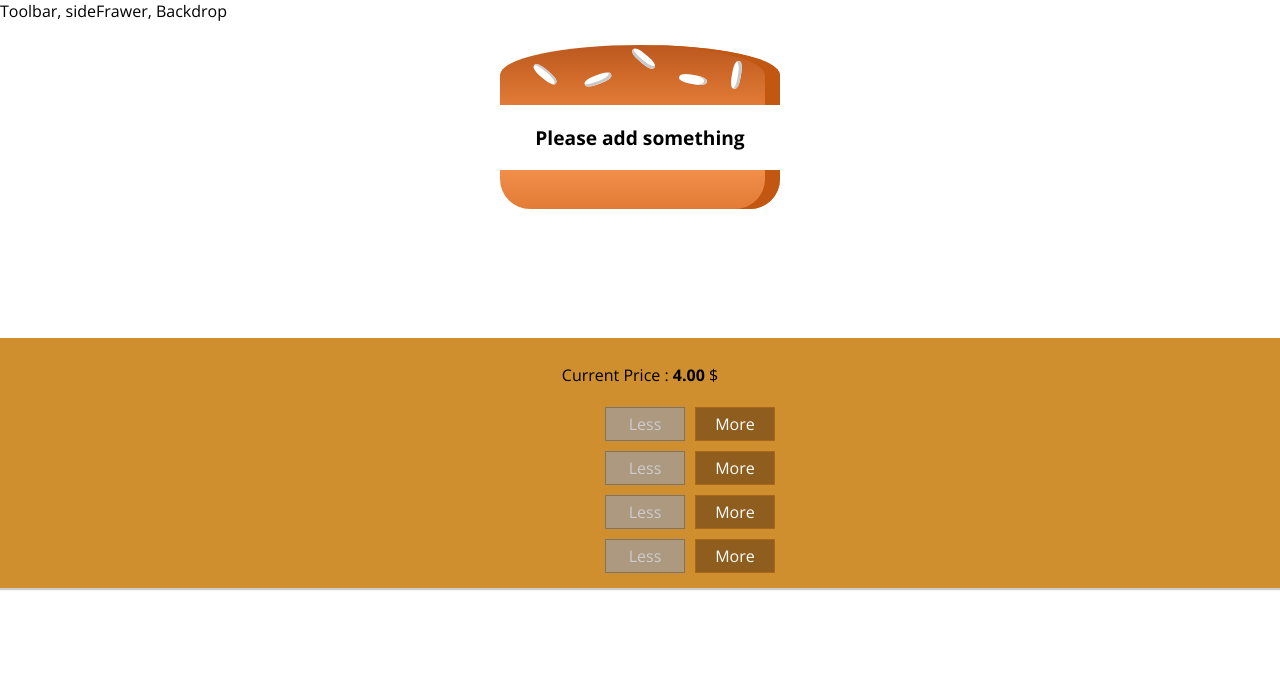
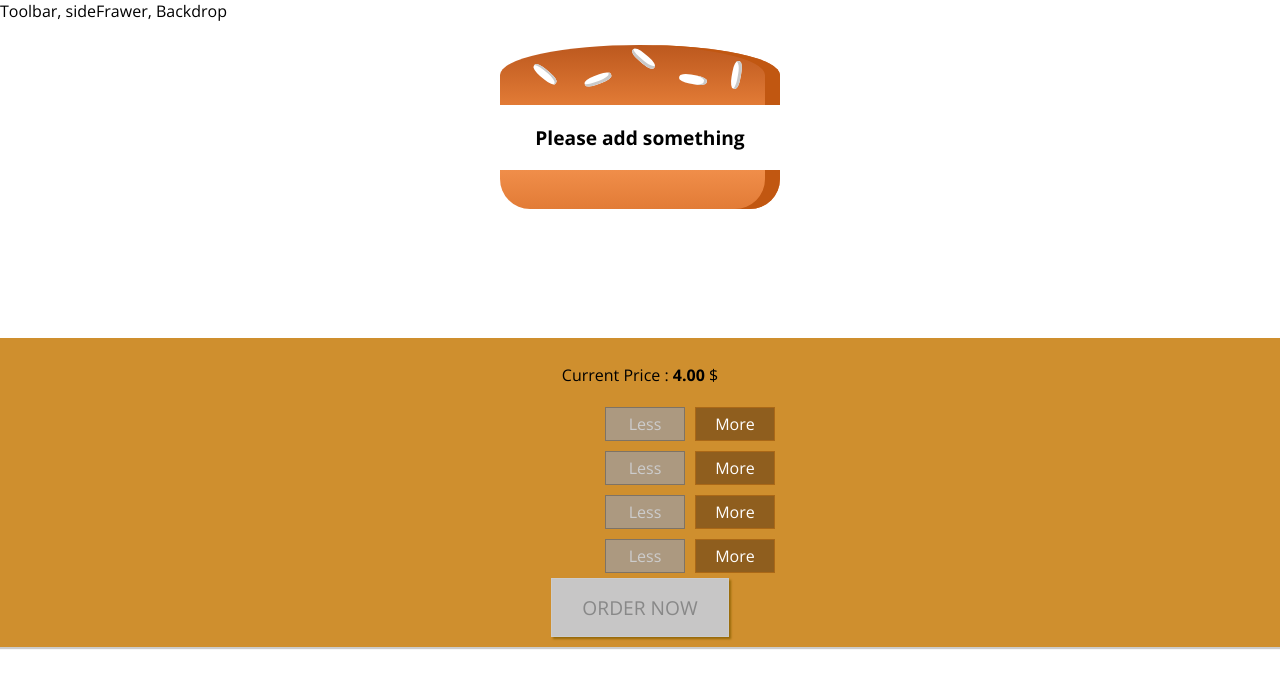
Before and after one commit to momtysamby/BurgerBuilder, a React app: page / in a window 1280 px wide. Shown: the top 688 px of the page. Built offline with nearby package versions, Linux system fonts and the light colour scheme.

Commit message:
Lecture 136

```diff
--- a/src/components/Burger/BuildControls/BuildControls.css
+++ b/src/components/Burger/BuildControls/BuildControls.css
@@ -8,3 +8,45 @@
     margin: auto;
     padding: 10px 0;
 }
+
+
+.OrderButton {
+    background-color: #DAD735;
+    outline: none;
+    cursor: pointer;
+    border: 1px solid #966909;
+    color: #966909;
+    font-family: inherit;
+    font-size: 1.2em;
+    padding: 15px 30px;
+    box-shadow: 2px 2px 2px #966909;
+}
+
+.OrderButton:hover, .OrderButton:active {
+    background-color: #A0DB41;
+    border: 1px solid #966909;
+    color: #966909;
+}
+
+.OrderButton:disabled {
+    background-color: #C7C6C6;
+    cursor: not-allowed;
+    border: 1px solid #ccc;
+    color: #888888;
+}
+
+.OrderButton:not(:disabled) {
+    animation: enable 0.3s linear;
+}
+
+@keyframes enable {
+    0% {
+        transform: scale(1);
+    }
+    60% {
+        transform: scale(1.1);
+    }
+    100% {
+        transform: scale(1);
+    }
+}
--- a/src/components/Burger/BuildControls/BuildControls.js
+++ b/src/components/Burger/BuildControls/BuildControls.js
@@ -21,6 +21,8 @@
                 removed={() => props.ingredientRemoved(ctrl.type)}
                 disabled={props.disabled[ctrl.type]}/>
         ))}
+        <button className={classes.OrderButton}
+        disabled={!props.purchasable}>ORDER NOW</button>
     </div>
 )
 
--- a/src/containers/BurgerBuilder/BurgerBuilder.js
+++ b/src/containers/BurgerBuilder/BurgerBuilder.js
@@ -17,7 +17,19 @@
             cheese: 0,
             meat: 0
         },
-        totalPrice: 4
+        totalPrice: 4,
+        purchasable: false
+    }
+
+    updatePurchaseState (ingredients) {
+        const sum = Object.keys(ingredients)
+        .map(igKey => {
+            return ingredients[igKey]
+        })
+        .reduce((sum, el) => {
+            return sum + el
+        }, 0)
+        this.setState({purchasable: sum > 0})
     }
 
     addIngredientHandler = (type) => {
@@ -34,6 +46,7 @@
             totalPrice: newPrice,
             ingredients: updatedIngredients
         })
+        this.updatePurchaseState(updatedIngredients)
     }
 
     removeIngredientHandler = (type) => {
@@ -53,6 +66,7 @@
             totalPrice: newPrice,
             ingredients: updatedIngredients
         })
+        this.updatePurchaseState(updatedIngredients)
     }
 
     render () {
@@ -70,6 +84,7 @@
                     ingredientAdded={this.addIngredientHandler}
                     ingredientRemoved={this.removeIngredientHandler}
                     disabled={disabledInfo}
+                    purchasable={this.state.purchasable}
                     price={this.state.totalPrice}/>
             </React.Fragment>
         )
```
